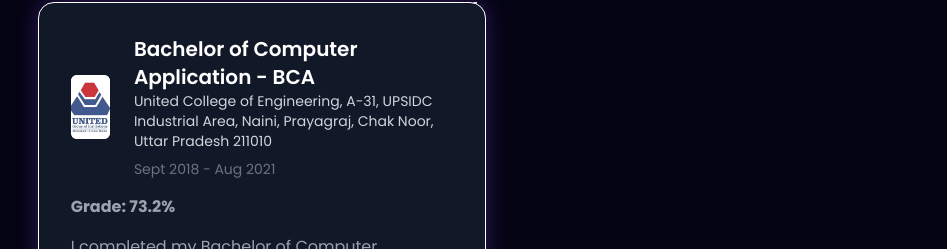
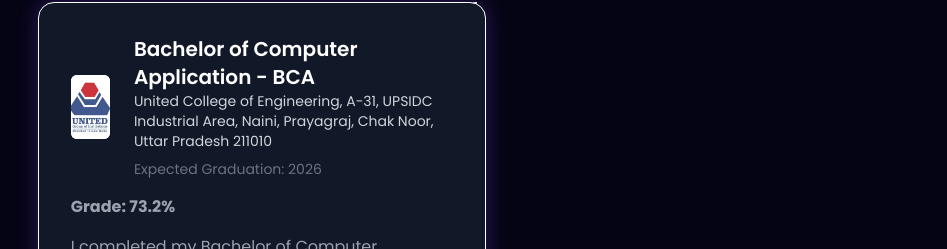
Before and after one commit to Sanskar-Tiwari2340/portfolio, a React (Vite) app: page / in a window 1280 px wide. Shown: the part 3332-3581 px from the top of the page, without its empty margins (167-1114 px from the left). Built offline with nearby package versions, Linux system fonts and the light colour scheme.

Commit message:
fix: update expected graduation date in education section

```diff
--- a/src/constants.js
+++ b/src/constants.js
@@ -104,7 +104,7 @@ export const education = [
     id: 0,
     img: unitedLogo,
     school: "United College of Engineering, A-31, UPSIDC Industrial Area, Naini, Prayagraj, Chak Noor, Uttar Pradesh 211010",
-    date: "Sept 2018 - Aug 2021",
+    date: "Expected Graduation: 2026",
     grade: "73.2%",
     desc: "I completed my Bachelor of Computer Application (BCA) from United College of Engineering, A-31, UPSIDC Industrial Area, Naini, Prayagraj, Chak Noor, Uttar Pradesh 211010. Throughout my studies, I was immersed in a variety of subjects that deepened my understanding of computing and technology. From exploring Data Structures and Algorithms to diving into Web Development and Database Management Systems, I gained practical insights into the world of software development. My time at United College of Engineering allowed me to work on projects that applied theoretical concepts to real-world problems.",
     degree: "Bachelor of Computer Application - BCA",
```
